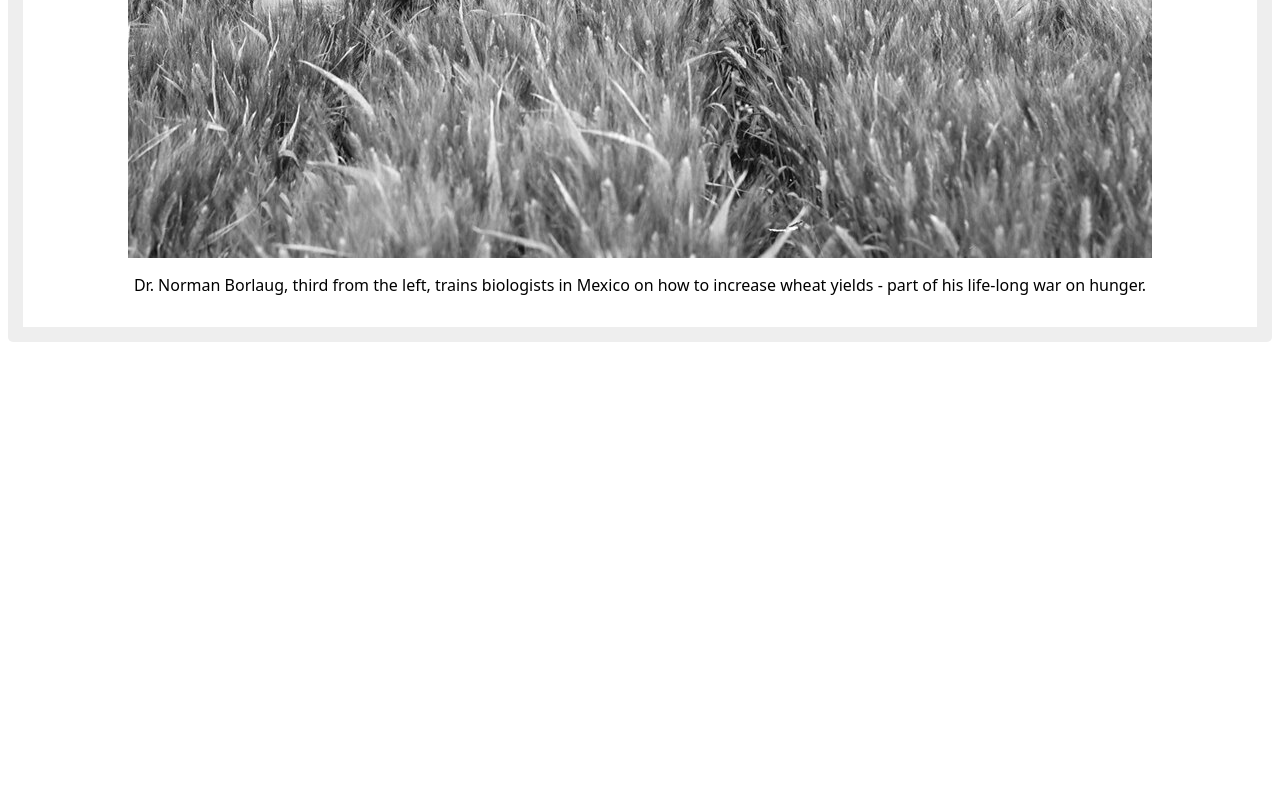
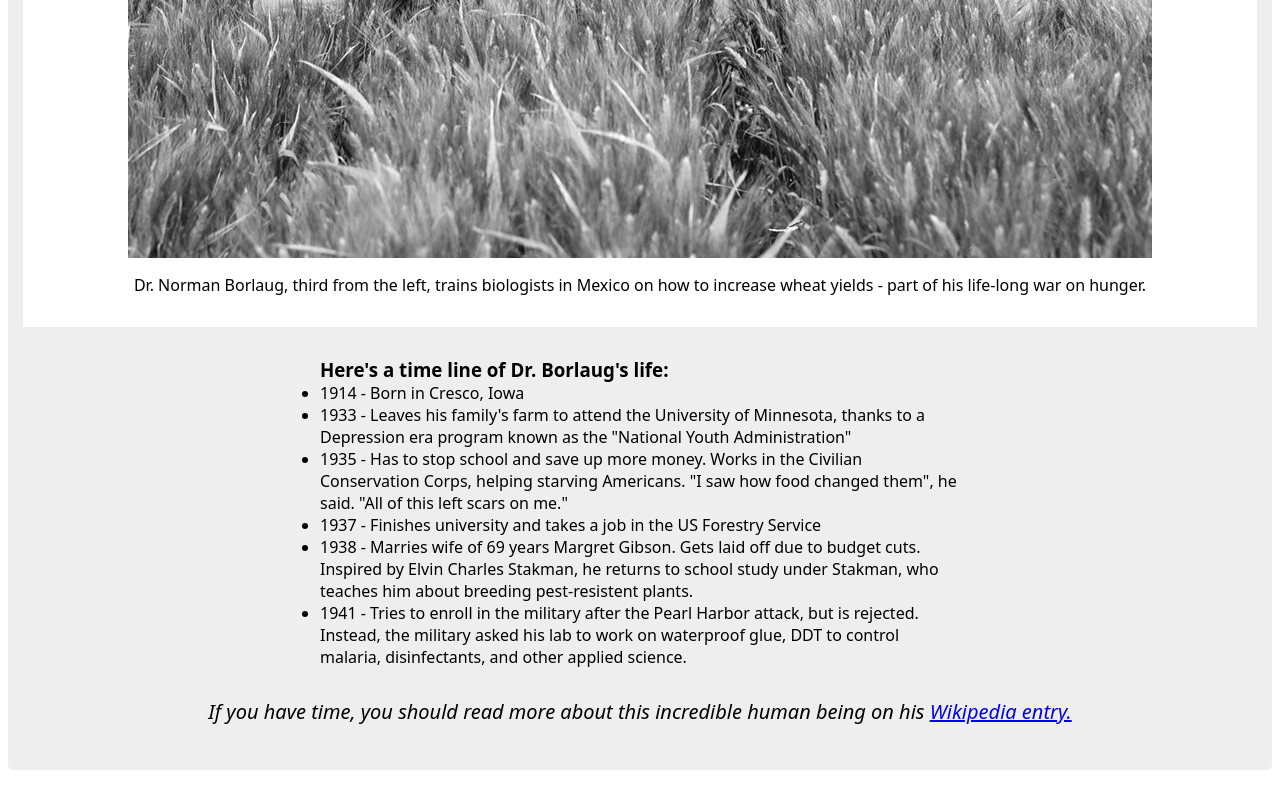
Before and after one commit to BB-Simon/microverse-collab3, a plain HTML site: page index.html in a window 1280 px wide. Shown: the part 587-1387 px from the top of the page. Before the commit the page ends 959 px from the top, so only its background shows below. Drawn offline with Linux system fonts and the light colour scheme.

Commit message:
added tribute info by victor

```diff
--- a/css/style.css
+++ b/css/style.css
@@ -51,3 +51,9 @@ body {
   font-size: 16px;
   padding: 16px 0;
 }
+#tribute-info{
+  max-width :700px;
+  margin: 0 auto;
+  padding: 30px;
+
+}
--- a/index.html
+++ b/index.html
@@ -1,10 +1,9 @@
 <!DOCTYPE html>
 <html lang="en">
-
   <head>
-  <meta charset="UTF-8">
+    <meta charset="UTF-8" />
     <title>Fork Me! FCC: Test Suite Template</title>
-  <link rel="stylesheet" href="css/style.css">
+    <link rel="stylesheet" href="css/style.css" />
   </head>
 
   <body>
@@ -12,16 +11,56 @@
       <h1 id="title">Dr. Norman Borlaug</h1>
       <p>The man who saved a billion lives</p>
       <div id="img-div">
-      <img id="image" src="/bg.jpg" alt="">
+        <img id="image" src="bg.jpg" alt="" />
         <p id="img-caption">
-        Dr. Norman Borlaug, third from the left, trains biologists in Mexico on how to increase wheat yields - part of
-        his
-        life-long war on hunger.
+          Dr. Norman Borlaug, third from the left, trains biologists in Mexico
+          on how to increase wheat yields - part of his life-long war on hunger.
         </p>
       </div>
+      <div id="tribute-info">
+        <h3>Here's a time line of Dr. Borlaug's life:</h3>
+        <ul>
+          <li>1914 - Born in Cresco, Iowa</li>
+          <li>
+            1933 - Leaves his family's farm to attend the University of
+            Minnesota, thanks to a Depression era program known as the "National
+            Youth Administration"
+          </li>
+          <li>
+            1935 - Has to stop school and save up more money. Works in the
+            Civilian Conservation Corps, helping starving Americans. "I saw how
+            food changed them", he said. "All of this left scars on me."
+          </li>
+          <li>
+            1937 - Finishes university and takes a job in the US Forestry
+            Service
+          </li>
+          <li>
+            1938 - Marries wife of 69 years Margret Gibson. Gets laid off due to
+            budget cuts. Inspired by Elvin Charles Stakman, he returns to school
+            study under Stakman, who teaches him about breeding pest-resistent
+            plants.
+          </li>
+          <li>
+            1941 - Tries to enroll in the military after the Pearl Harbor
+            attack, but is rejected. Instead, the military asked his lab to work
+            on waterproof glue, DDT to control malaria, disinfectants, and other
+            applied science.
+          </li>
+        </ul>
+      </div>
+      <p>
+        If you have time, you should read more about this incredible human being
+        on his
+        <a
+          id="tribute-link"
+          href="https://en.wikipedia.org/wiki/Norman_Borlaug"
+          target="_blank"
+          >Wikipedia entry.</a
+        >
+      </p>
     </main>
     <!-- <script src="https://cdn.freecodecamp.org/testable-projects-fcc/v1/bundle.js"></script>
     <script  src="js/index.js"></script> -->
   </body>
-
 </html>
```
Lines whose indentation alone changed are shown as unchanged.
